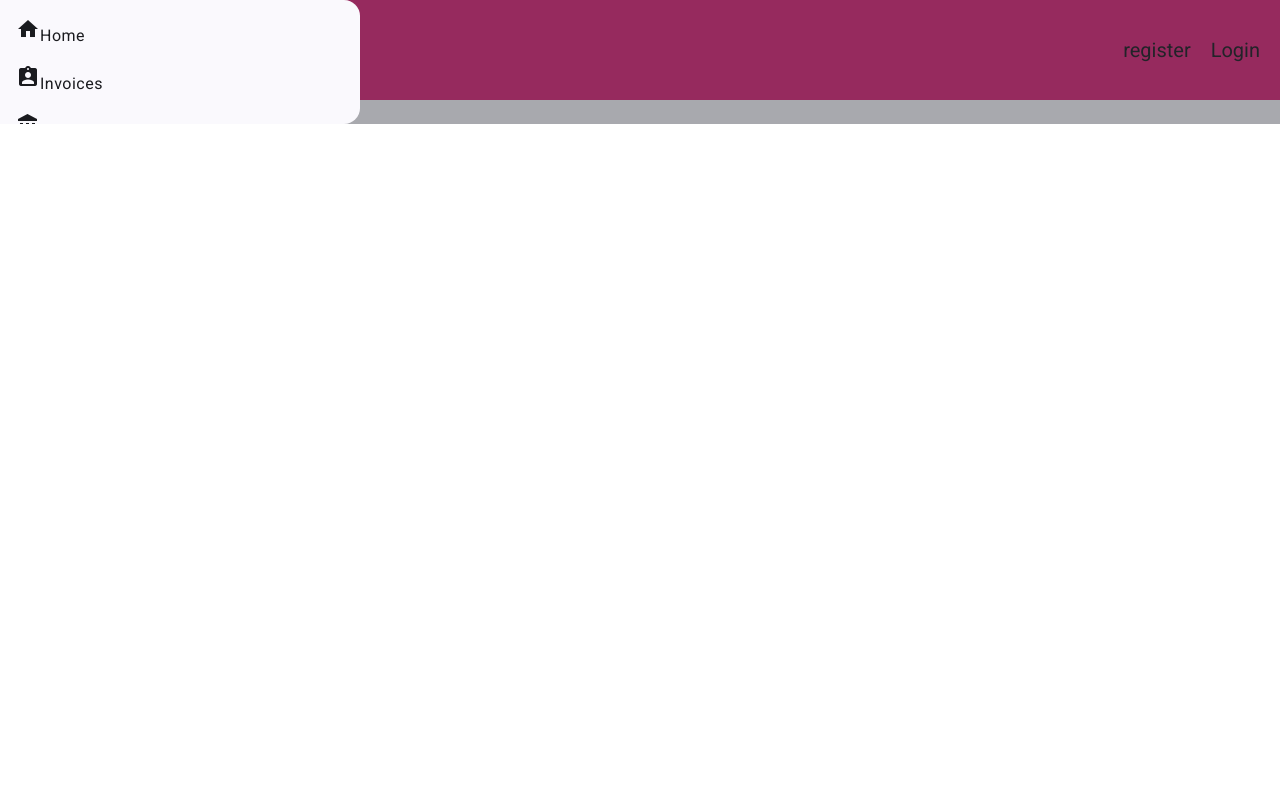
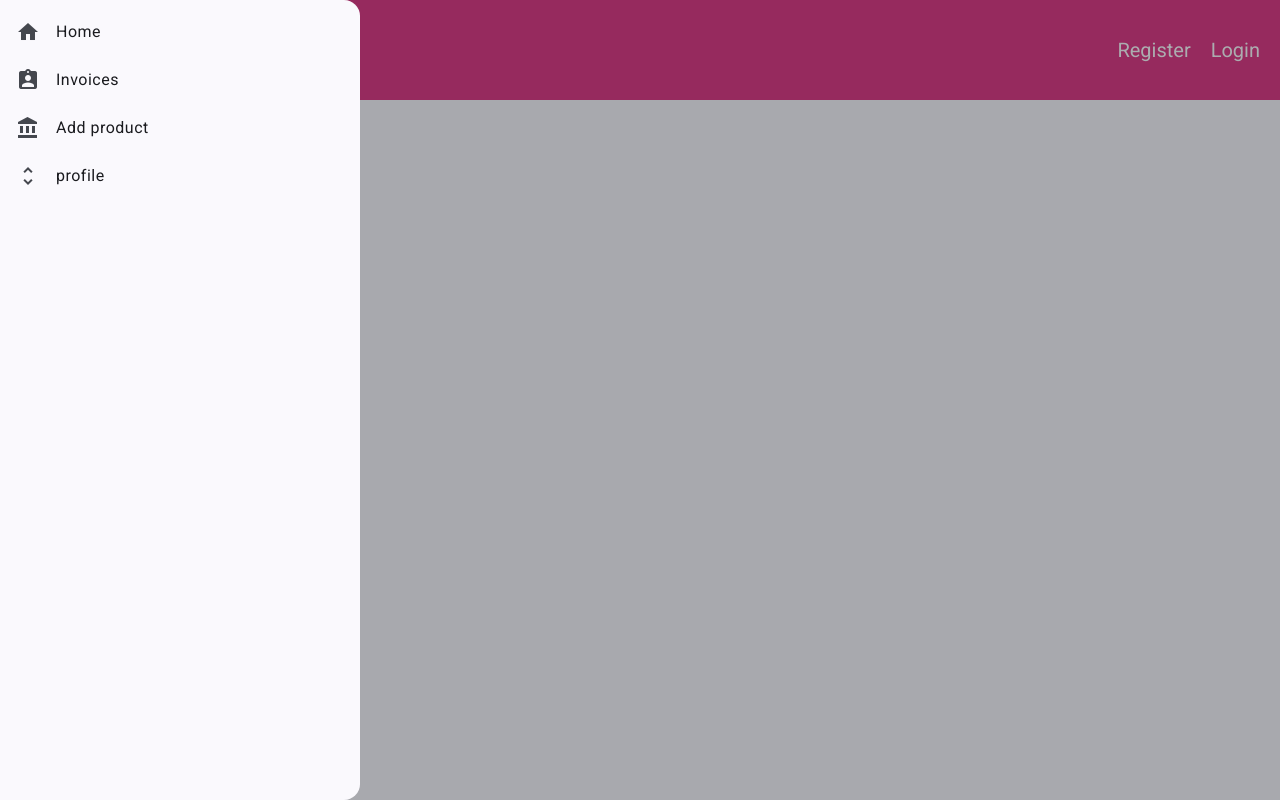
Before and after one commit to mathbertmes/mini-project-angular, an Angular app: page /home in a window 1280 px wide. Both pictures are taken after a click on the button "menu". Built offline with nearby package versions, Linux system fonts and the light colour scheme.

Commit message:
layout update

```diff
--- a/src/app/app.component.html
+++ b/src/app/app.component.html
@@ -1,5 +1,5 @@
-<mat-sidenav-container>
-  <mat-sidenav #sidenav role="navigation">
+<mat-sidenav-container class="h-[100vh]">
+  <mat-sidenav #sidenav autoSize>
       <app-side-nav (sidenavClose)="sidenav.close()">
       </app-side-nav>
   </mat-sidenav>
--- a/src/app/components/header/header.component.html
+++ b/src/app/components/header/header.component.html
@@ -7,7 +7,7 @@
         </button>
       </div>
 
-      <div class="flex gap-5 ml-5 text-xl">
+      <div class="flex gap-5 ml-5 text-xl text-white">
         <a class="cursor-pointer" routerLink="/home">Home</a>
         <a class="cursor-pointer"  routerLink="/tasks">Tasks</a>
 
@@ -15,9 +15,9 @@
 
     </div>
     </div>
-    <div class="flex gap-5 text-xl">
+    <div class="flex gap-5 text-xl text-white">
 
-        <a class="cursor-pointer" routerLink="/register">register</a>
+        <a class="cursor-pointer" routerLink="/register">Register</a>
 
 
         <a class="cursor-pointer" routerLink="/login">Login</a>
--- a/src/app/components/side-nav/side-nav.component.html
+++ b/src/app/components/side-nav/side-nav.component.html
@@ -1,19 +1,19 @@
-<mat-nav-list>
+<mat-nav-list autosize>
   <a mat-list-item routerLink="/home" (click)="onSidenavClose()">
-      <mat-icon>home</mat-icon>
-      <span class="nav-caption">Home</span>
+      <mat-icon matListItemIcon>home</mat-icon>
+      <span matListItemTitle class="nav-caption">Home</span>
   </a>
   <a mat-list-item routerLink="/owner" (click)="onSidenavClose()">
-      <mat-icon>assignment_ind</mat-icon>
-      <span class="nav-caption">Invoices</span>
+      <mat-icon matListItemIcon>assignment_ind</mat-icon>
+      <span matListItemTitle class="nav-caption">Invoices</span>
   </a>
   <a mat-list-item routerLink="#" (click)="onSidenavClose()">
-      <mat-icon>account_balance</mat-icon>
-      <span class="nav-caption">Add product</span>
+      <mat-icon matListItemIcon>account_balance</mat-icon>
+      <span matListItemTitle class="nav-caption">Add product</span>
   </a>
   <mat-list-item [matMenuTriggerFor]="menu">
-      <mat-icon>unfold_more</mat-icon>
-      <a matline>profile</a>
+      <mat-icon matListItemIcon>unfold_more</mat-icon>
+      <a matListItemTitle matline>profile</a>
   </mat-list-item>
   <mat-menu #menu="matMenu">
       <button mat-menu-item (click)="onSidenavClose()">profile</button>
```
